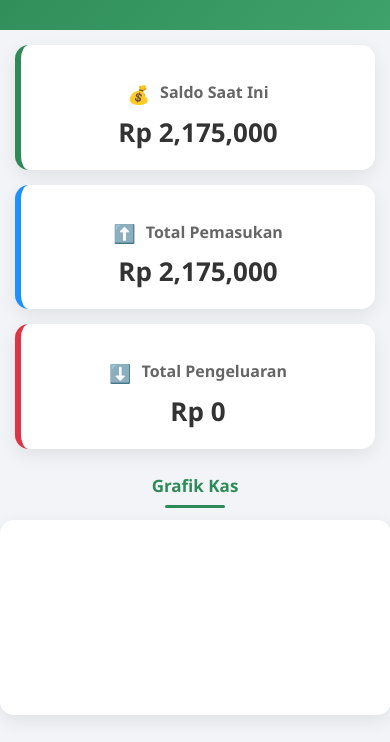
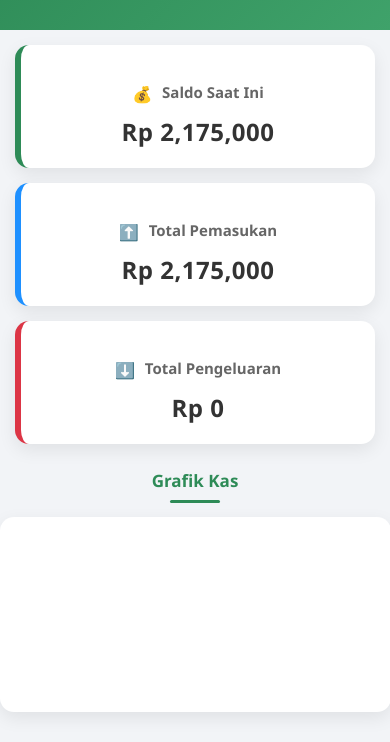
Before and after one commit to excelafdaraqila-creator/kas-pppk, a plain HTML site: page index.html in a window 390 px wide. Shown: the part 82-824 px from the top of the page. Drawn offline with nearby package versions, Linux system fonts and the light colour scheme.

Commit message:
Update style.css

```diff
--- a/style.css
+++ b/style.css
@@ -39,11 +39,12 @@ body {
 
 .card {
   background: #ffffff;
-  padding: 20px;
+  padding: 22px 20px 20px;
   width: 280px;
   border-radius: 14px;
   box-shadow: 0 6px 18px rgba(0,0,0,0.08);
   text-align: center;
+  position: relative;
   transition: transform 0.2s ease, box-shadow 0.2s ease;
 }
 
@@ -53,15 +54,24 @@ body {
 }
 
 .card h3 {
-  margin-bottom: 8px;
+  margin-bottom: 10px;
   color: #666;
-  font-size: 16px;
+  font-size: 15px;
+  font-weight: 600;
 }
 
 .card p {
   font-size: 26px;
   font-weight: bold;
   margin: 0;
+  letter-spacing: 0.5px;
+}
+
+/* Ikon kecil di judul kartu */
+.icon {
+  font-size: 17px;
+  margin-right: 6px;
+  vertical-align: middle;
 }
 
 /* Warna kartu */
@@ -83,14 +93,14 @@ body {
   font-size: 20px;
   font-weight: 600;
   color: #2e8b57;
-  margin: 35px 0 15px;
+  margin: 35px 0 18px;
   position: relative;
 }
 
 .section-title::after {
   content: "";
   display: block;
-  width: 60px;
+  width: 50px;
   height: 3px;
   background: #2e8b57;
   margin: 8px auto 0;
@@ -101,7 +111,7 @@ body {
 .grafik-container {
   width: 90%;
   max-width: 800px;
-  margin: 0 auto 30px;
+  margin: 0 auto 35px;
   background: #ffffff;
   padding: 20px;
   border-radius: 14px;
@@ -111,7 +121,7 @@ body {
 /* ===== TABEL ===== */
 .table-wrapper {
   width: 95%;
-  margin: 0 auto 30px;
+  margin: 0 auto 35px;
   overflow-x: auto;
 }
 
@@ -163,9 +173,17 @@ tr:hover {
     width: 100%;
   }
 
+  .card p {
+    font-size: 24px;
+  }
+
+  .icon {
+    font-size: 16px;
+  }
+
   .section-title {
     font-size: 17px;
-    margin: 25px 0 12px;
+    margin: 25px 0 14px;
   }
 
   th, td {
@@ -173,8 +191,3 @@ tr:hover {
     font-size: 12px;
   }
 }
-.icon {
-  font-size: 18px;
-  margin-right: 6px;
-  vertical-align: middle;
-}
```
